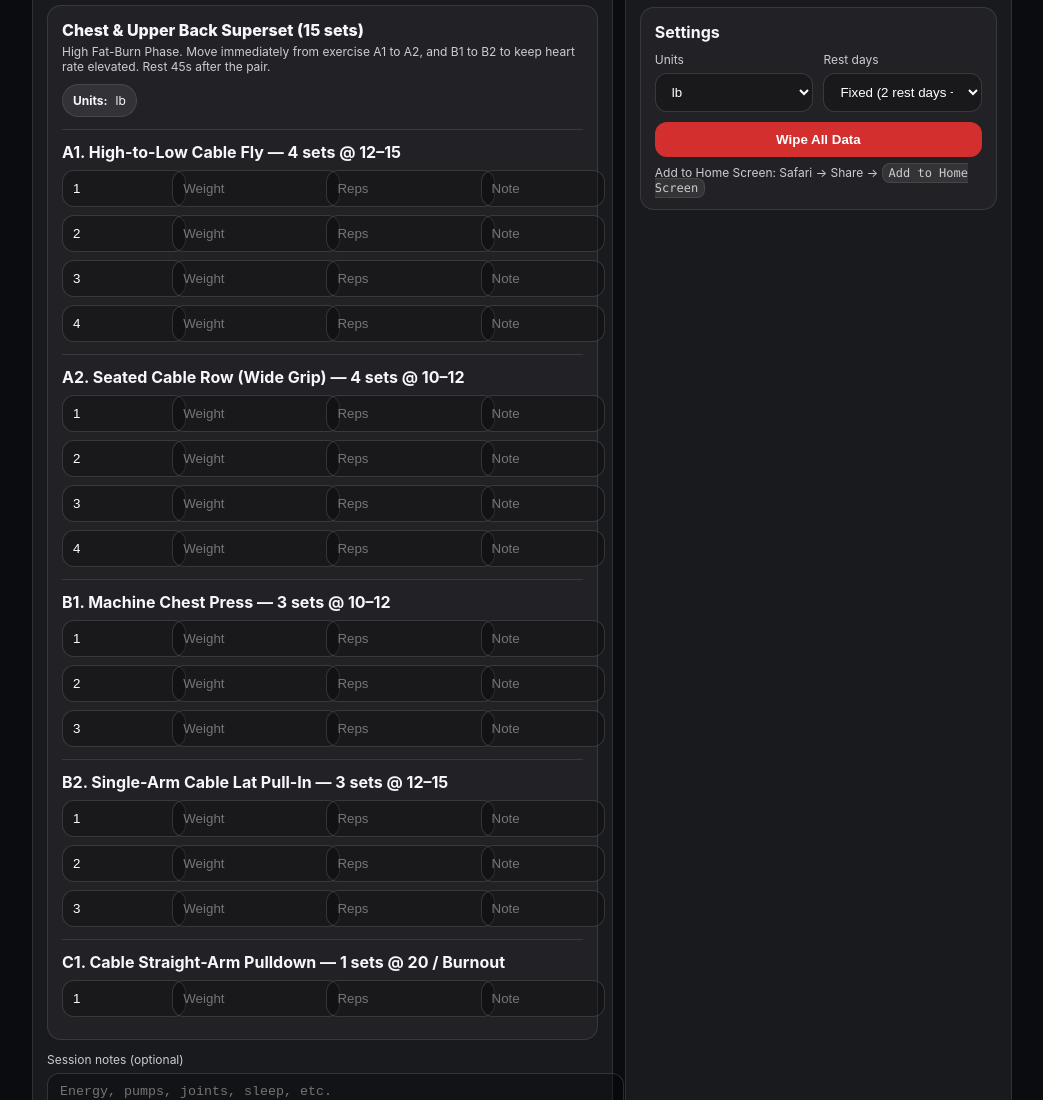
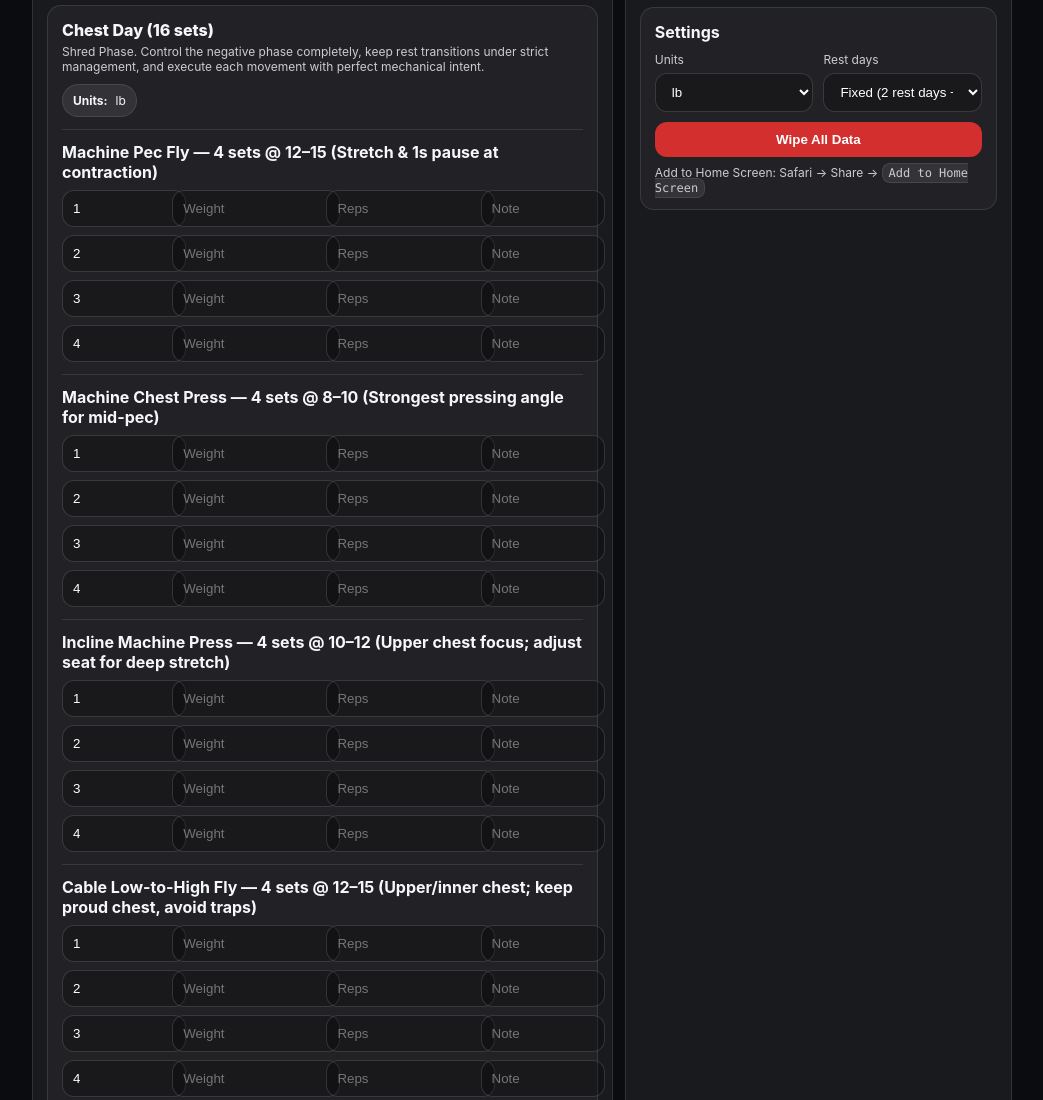
Before and after one commit to Dsrat679/Workout-tracker, a plain HTML site: page index.html in a window 1280 px wide. Shown: the part 360-1460 px from the top of the page, without its empty margins (118-1161 px from the left). Drawn offline with Linux system fonts and the light colour scheme.

Commit message:
Update index.html

```diff
--- a/index.html
+++ b/index.html
@@ -50,7 +50,7 @@
     <div class="row" style="justify-content: space-between;">
       <div>
         <div class="pill"><strong>Today:</strong> <span id="todayLabel">—</span></div>
-        <div class="small muted" style="margin-top:6px;">Rotation: Chest/Back → Back/Rear Delts → Rest → Legs → Shoulders → Rest → Arms → (Optional Rest)</div>
+        <div class="small muted" style="margin-top:6px;">Rotation: Chest Day → Back/Rear Delts → Rest → Legs → Shoulders → Rest → Arms → (Optional Rest)</div>
       </div>
       <div class="row">
         <button class="btn secondary" id="prevBtn">← Previous</button>
@@ -134,14 +134,13 @@
   const PLAN = [
     {
       key: "Chest",
-      title: "Chest & Upper Back Superset (15 sets)",
-      notes: "High Fat-Burn Phase. Move immediately from exercise A1 to A2, and B1 to B2 to keep heart rate elevated. Rest 45s after the pair.",
+      title: "Chest Day (16 sets)",
+      notes: "Shred Phase. Control the negative phase completely, keep rest transitions under strict management, and execute each movement with perfect mechanical intent.",
       exercises: [
-        { name: "A1. High-to-Low Cable Fly", sets: 4, repRange: "12–15" },
-        { name: "A2. Seated Cable Row (Wide Grip)", sets: 4, repRange: "10–12" },
-        { name: "B1. Machine Chest Press", sets: 3, repRange: "10–12" },
-        { name: "B2. Single-Arm Cable Lat Pull-In", sets: 3, repRange: "12–15" },
-        { name: "C1. Cable Straight-Arm Pulldown", sets: 1, repRange: "20 / Burnout" }
+        { name: "Machine Pec Fly", sets: 4, repRange: "12–15 (Stretch & 1s pause at contraction)" },
+        { name: "Machine Chest Press", sets: 4, repRange: "8–10 (Strongest pressing angle for mid-pec)" },
+        { name: "Incline Machine Press", sets: 4, repRange: "10–12 (Upper chest focus; adjust seat for deep stretch)" },
+        { name: "Cable Low-to-High Fly", sets: 4, repRange: "12–15 (Upper/inner chest; keep proud chest, avoid traps)" }
       ]
     },
     {
@@ -203,7 +202,7 @@
     {
       key: "RestOpt",
       title: "Optional Rest / Zone 2 Only",
-      notes: "Check your baseline recovery markers. If you feel fully charged, loop right back into the Chest & Back superset phase.",
+      notes: "Check your baseline recovery markers. If you feel fully charged, loop right back into the Chest Day phase.",
       exercises: []
     }
   ];
@@ -444,7 +443,7 @@
     const url=URL.createObjectURL(blob);
     const a=document.createElement("a"); a.href=url;
     a.download=`dustin_workout_tracker_backup_${todayISO()}.json`;
-    document.body.appendChild(a); a.click(); a.remove();
+    document.body.appendChild(a); a.click(); remove();
     URL.revokeObjectURL(url);
   });
 
```
